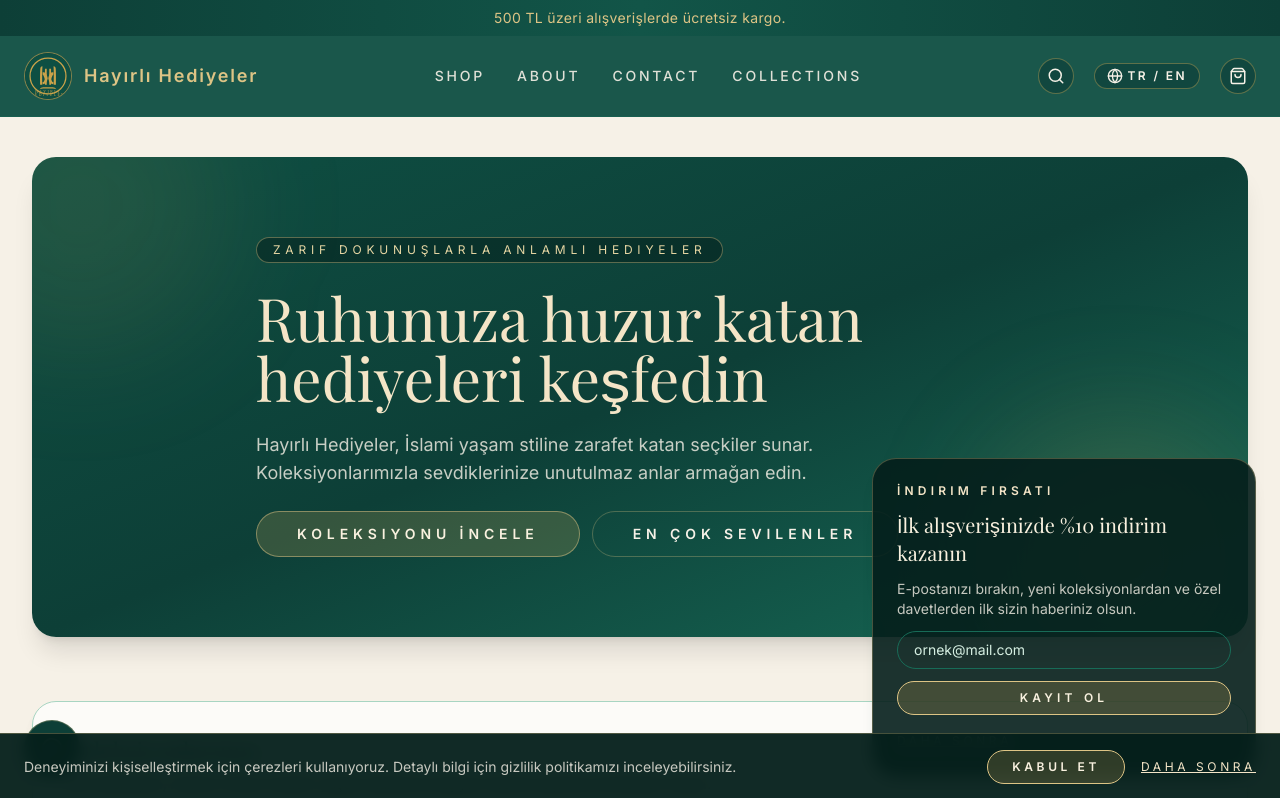
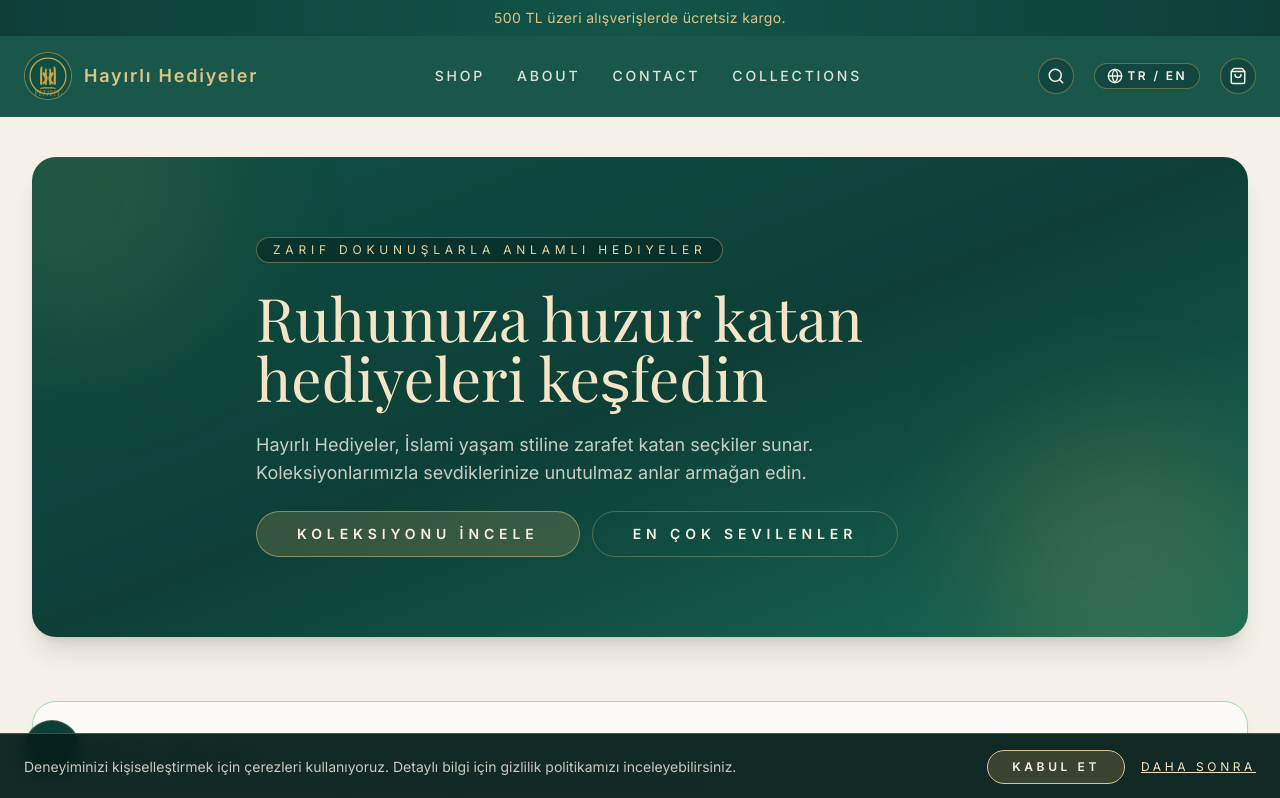
Before and after one commit to weliakcay/hayirlihediyeler, a Next.js app: page / in a window 1280 px wide. Shown: the top 798 px of the page. Built offline with nearby package versions, Linux system fonts and the light colour scheme; a web font is replaced by a local one.

Commit message:
Remove newsletter popup from layout

```diff
--- a/components/Layout.jsx
+++ b/components/Layout.jsx
@@ -1,7 +1,6 @@
 import AnnouncementBar from "./AnnouncementBar";
 import Header from "./Header";
 import Footer from "./Footer";
-import NewsletterBanner from "./NewsletterBanner";
 import WhatsAppBubble from "./WhatsAppBubble";
 import CookieConsent from "./CookieConsent";
 
@@ -14,7 +13,6 @@ export default function Layout({ children }) {
         {children}
       </main>
       <Footer />
-      <NewsletterBanner />
       <WhatsAppBubble />
       <CookieConsent />
     </div>
```
